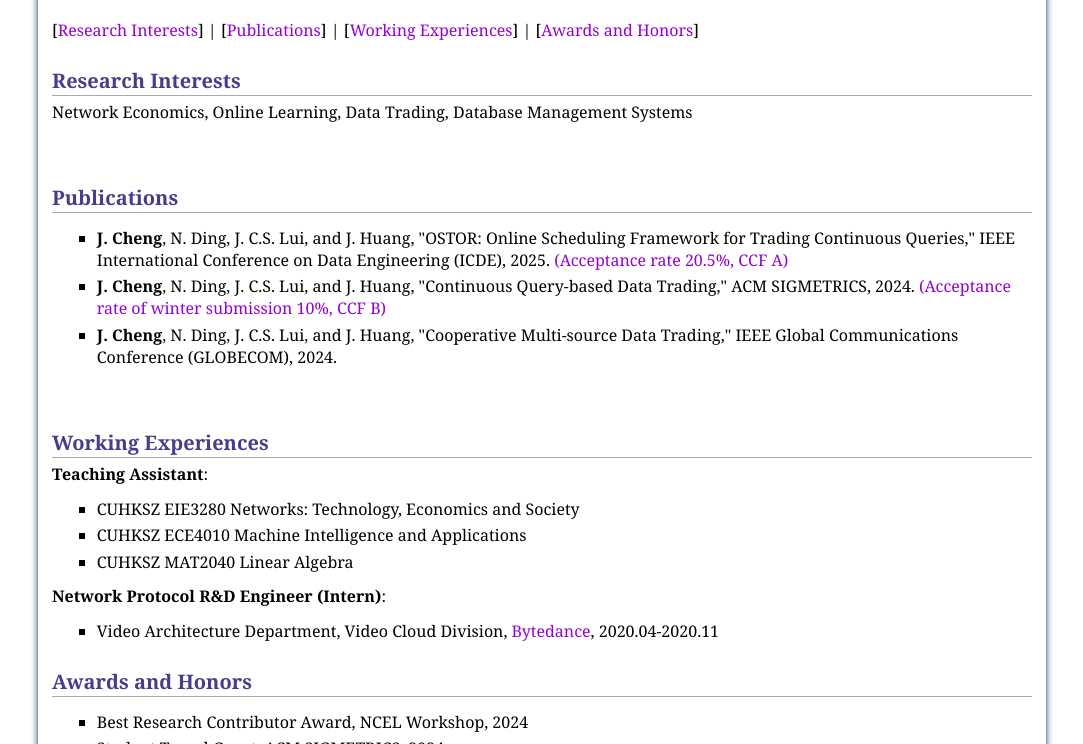
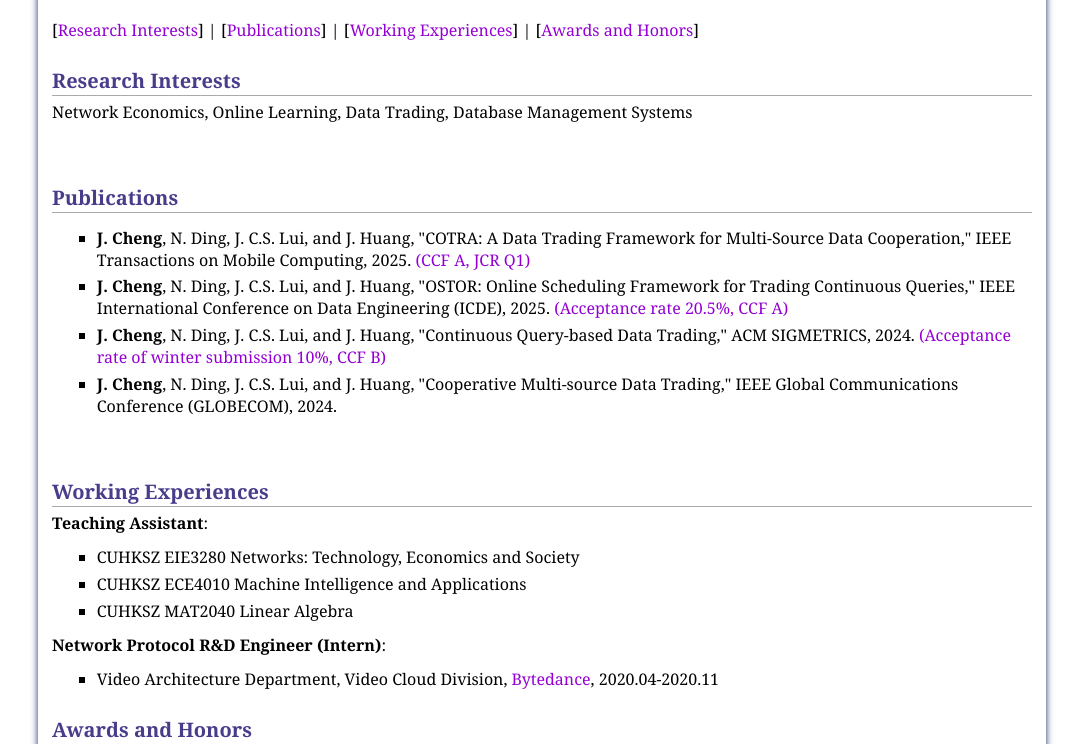
Before and after one commit to JennieCheng/JennieCheng.github.io, a plain HTML site: page index.html in a window 1280 px wide. Shown: the part 356-1100 px from the top of the page, without its empty margins (98-1181 px from the left). Drawn offline with nearby package versions, Linux system fonts and the light colour scheme.

Commit message:
Update index.html

```diff
--- a/index.html
+++ b/index.html
@@ -6,7 +6,7 @@
 <link rel="stylesheet" href="jemdoc.css" type="text/css" />
 <script src="jquery.min.js"></script>
 <title>Jin Cheng</title>
-<meta name="google-site-verification" content="8dLH3MvjwgqS2I-X4EpUdABVeH3LWGFxWIqhSCGsQkc" />
+<meta name="google-site-verification" content="PO5cdHXoMtWnnGw6HLlIc66i7eqwM6q0U9PVBli4V8s" />
 </head>
 
 <body>
@@ -42,6 +42,7 @@ Email: jincheng2@link.cuhk.edu.cn <br />
 
 <A NAME="Publications"><h2><font color="#483D8B">Publications</font></h2></A>
 <ul>
+<li><b>J. Cheng</b>, N. Ding, J. C.S. Lui, and J. Huang, "COTRA: A Data Trading Framework for Multi-Source Data Cooperation," IEEE Transactions on Mobile Computing, 2025. <font color="#9400D3">(CCF A, JCR Q1)</font></li>
 <li><b>J. Cheng</b>, N. Ding, J. C.S. Lui, and J. Huang, "OSTOR: Online Scheduling Framework for Trading Continuous Queries," IEEE International Conference on Data Engineering (ICDE), 2025. <font color="#9400D3">(Acceptance rate 20.5%, CCF A)</font></li>
 <li><b>J. Cheng</b>, N. Ding, J. C.S. Lui, and J. Huang, "Continuous Query-based Data Trading," ACM SIGMETRICS, 2024. <font color="#9400D3">(Acceptance rate of winter submission 10%, CCF B)</font></li>
 <li><b>J. Cheng</b>, N. Ding, J. C.S. Lui, and J. Huang, "Cooperative Multi-source Data Trading," IEEE Global Communications Conference (GLOBECOM), 2024.
```
